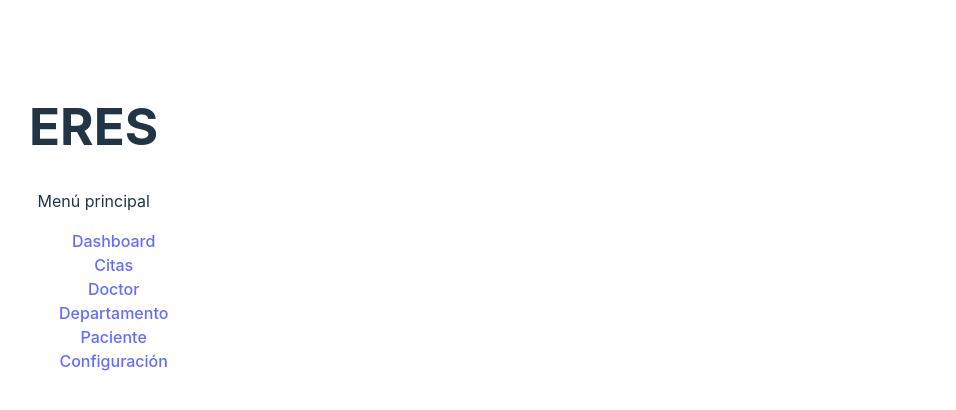
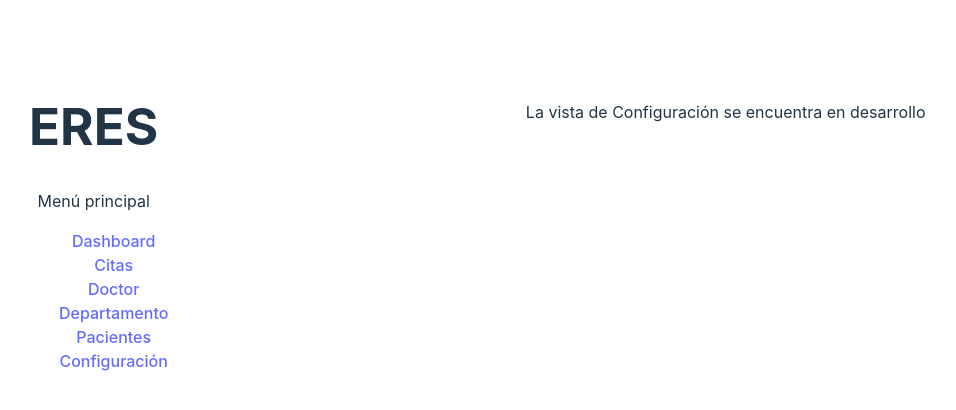
Before and after one commit to SR-Sanchez/frontEndTest01, a Vue app: page /configuracion in a window 1280 px wide. Shown: the top 410 px of the page, without its empty margins (45-1001 px from the left). Built offline with nearby package versions, Linux system fonts and the light colour scheme.

Commit message:
All other views displaying message

```diff
--- a/src/App.vue
+++ b/src/App.vue
@@ -1,7 +1,7 @@
 <script setup lang="ts">
 import Patient from './components/Patient.vue'
 import Navbar from './components/Navbar.vue';
-import PatientView from './views/PatientView.vue';
+import Pacientes from './views/Pacientes.vue';
 import { RouterView } from 'vue-router';
 </script>
 
--- a/src/components/Navbar.vue
+++ b/src/components/Navbar.vue
@@ -11,7 +11,7 @@
       <li><router-link to="/citas">Citas</router-link></li>
       <li><router-link to="/doctor">Doctor</router-link></li>
       <li><router-link to="/departamento">Departamento</router-link></li>
-      <li><router-link to="/patients">Paciente</router-link></li>
+      <li><router-link to="/pacientes">Pacientes</router-link></li>
       <li><router-link to="/configuracion">Configuración</router-link></li>
     </ul>
   </div>
--- a/src/router/index.js
+++ b/src/router/index.js
@@ -1,15 +1,46 @@
 import { createRouter, createWebHistory } from "vue-router";
-import PatientView from '../views/PatientView.vue';
+import Dashboard from "../views/Dashboard.vue";
+import Citas from "../views/Citas.vue";
+import Doctor from "../views/Doctor.vue";
+import Departamento from "../views/Departamento.vue";
+import Pacientes from "../views/Pacientes.vue";
+import Configuracion from "../views/Configuracion.vue";
+
 
 const router = createRouter({
 	//NEED TO CREATE THIS IN ORDER TO WORK
 	history: createWebHistory(import.meta.env.BASE_URL),
 	routes: [
 		{
-			path: '/patients',
-			name: 'patients',
-			component: PatientView
-		}
+			path: '/dashboard',
+			name: 'dashboard',
+			component: Dashboard
+		},
+		{
+			path: '/citas',
+			name: 'citas',
+			component: Citas
+		},
+		{
+			path: '/doctor',
+			name: 'doctor',
+			component: Doctor
+		},
+		{
+			path: '/departamento',
+			name: 'departamento',
+			component: Departamento
+		},
+		{
+			path: '/pacientes',
+			name: 'pacientes',
+			component: Pacientes
+		},
+		{
+			path: '/configuracion',
+			name: 'configuracion',
+			component: Configuracion
+		},
 	]
 })
 
--- /dev/null
+++ b/src/views/Citas.vue
@@ -0,0 +1,7 @@
+<script setup>
+
+</script>
+
+<template>
+	<p>La vista de Citas se encuentra en desarrollo</p>
+</template>
--- /dev/null
+++ b/src/views/Configuracion.vue
@@ -0,0 +1,7 @@
+<script setup>
+
+</script>
+
+<template>
+	<p>La vista de Configuración se encuentra en desarrollo</p>
+</template>
--- /dev/null
+++ b/src/views/Dashboard.vue
@@ -0,0 +1,7 @@
+<script setup>
+
+</script>
+
+<template>
+	<p>La vista de Dashboard se encuentra en desarrollo</p>
+</template>
--- /dev/null
+++ b/src/views/Departamento.vue
@@ -0,0 +1,7 @@
+<script setup>
+
+</script>
+
+<template>
+	<p>La vista de Departamento se encuentra en desarrollo</p>
+</template>
--- /dev/null
+++ b/src/views/Doctor.vue
@@ -0,0 +1,7 @@
+<script setup>
+
+</script>
+
+<template>
+	<p>La vista de Doctor@ se encuentra en desarrollo</p>
+</template>
```
Also changed, not shown: src/views/HomeView.vue (deleted, +0 -7 lines), src/views/Pacientes.vue (renamed from src/views/PatientView.vue).
